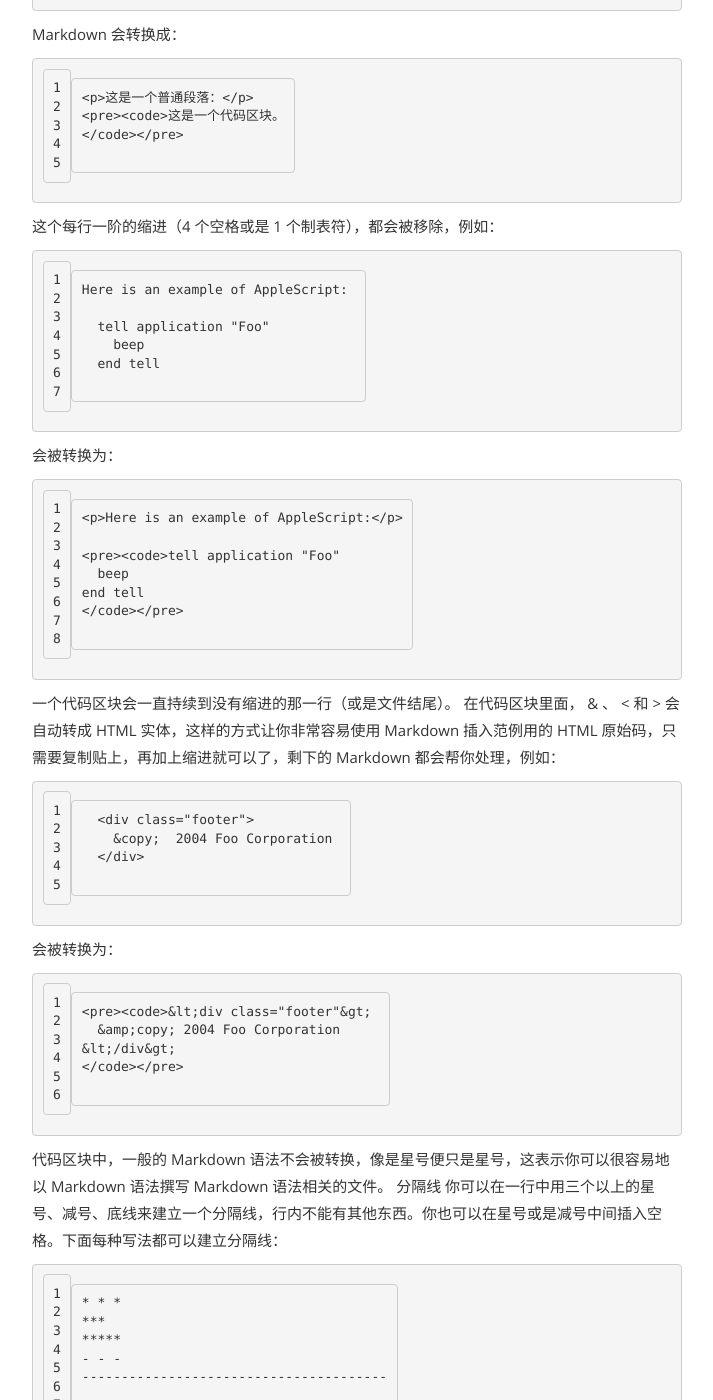
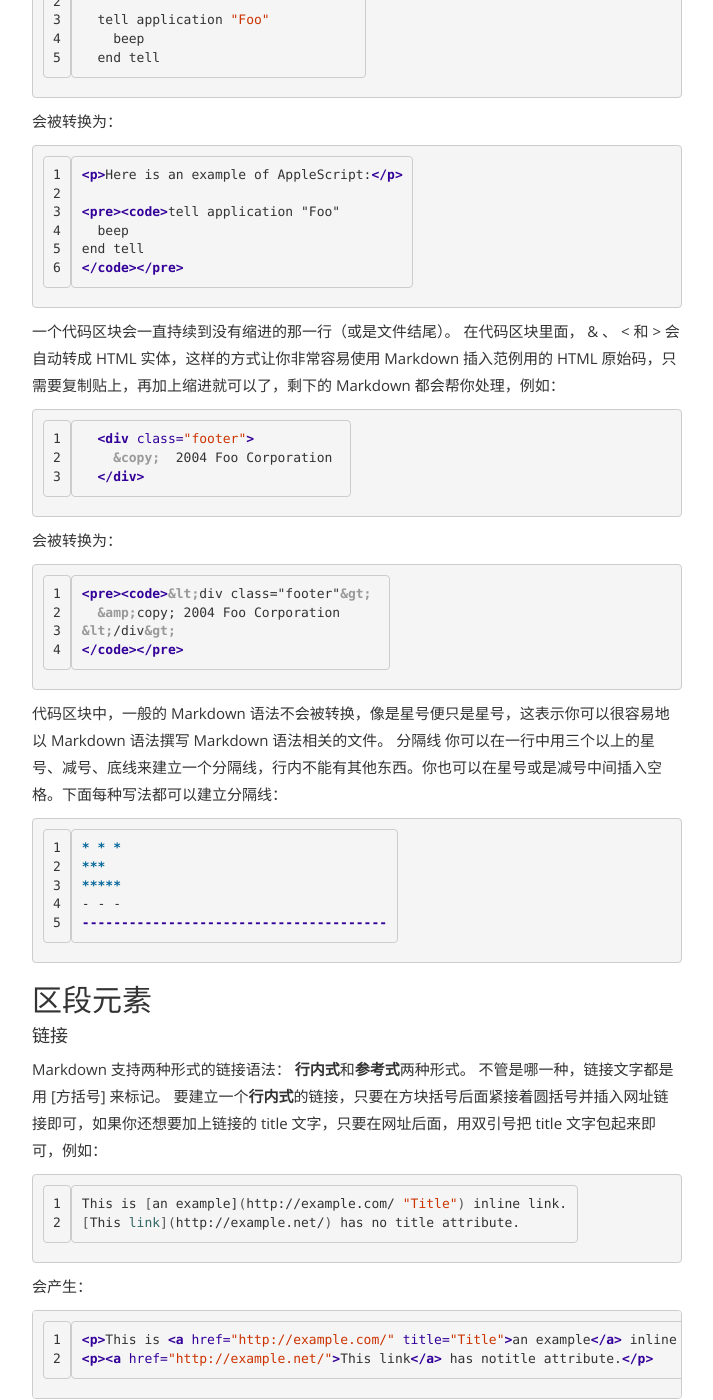
Before and after one commit to LumoCheung/lumocheung.github.com, a Jekyll site: the page built from _posts/2016-04-03-markdown-base.md, in a window 1280 px wide and 1400 px high, scrolled down 8959 px. Shown: the whole window, without its empty margins (283-996 px from the left). Built offline with Jekyll 4.4.1, drawn with Linux system fonts in a browser that asks for light colours; some of the changed text lies outside the part shown.

Commit message:
Update 2016-04-03-markdown-base.md

````diff
--- a/_posts/2016-04-03-markdown-base.md
+++ b/_posts/2016-04-03-markdown-base.md
@@ -179,39 +179,36 @@ Markdown 支持有序列表和无序列表。
 ```
 
 但是如果你懒，那也行：
-```
 
+```bash
 * Lorem ipsum dolor sit amet, consectetuer adipiscing elit.Aliquam hendrerit mi posuere lectus.
 Vestibulum enim wisi,viverra nec, fringilla in, laoreet vitae, risus.
 * Donec sit amet nisl. Aliquam semper ipsum sit amet velit.Suspendisse id sem consectetuer libero
 luctus adipiscing.
-
 ```
 
 如果列表项目间用空行分开，在输出 HTML 时 Markdown 就会将项目内容用` <p>` 标签包起来，举例来说：
 `* Bird* Magic`
 
 会被转换为：
-```
 
+```html
 <ul>
     <li>Bird</li>
     <li>Magic</li>
 </ul>
-
 ```
 
 但是这个：
 `* Bird* Magic`
 
 会被转换为：
-```
 
+```html
 <ul>
     <li><p>Bird</p></li>
     <li><p>Magic</p></li>
 </ul>
-
 ```
 
 列表项目可以包含多个段落，每个项目下的段落都必须缩进 4 个空格或是 1 个制表符：
@@ -220,30 +217,27 @@ Vestibulum enim wisi, viverra nec, fringilla in, laoreet vitae, risus. Donec sit
 2. Suspendisse id sem consectetuer libero luctus adipiscing.
 
 如果你每行都有缩进，看起来会看好很多，当然，再次地，如果你很懒惰，Markdown 也允许：
-```
 
+```bash
 * This is a list item with two paragraphs.
   This is the second paragraph in the list item. You'reonly required to indent the first line. Lorem
 ipsum dolorsit amet, consectetuer adipiscing elit.
 * Another item in the same list.
-
 ```
 
 如果要在列表项目内放进引用，那 > 就需要缩进：
-```
 
+```bash
 * A list item with a blockquote:
   > This is a blockquote
   > inside a list item.
-
 ```
 
 如果要放代码区块的话，该区块就需要缩进**两次**，也就是 8 个空格或是 2 个制表符：
-```
 
+```bash
 * 一列表项包含一个列表区块：
     <代码写在这>
-
 ```
 
 当然，项目列表很可能会不小心产生，像是下面这样的写法：
@@ -255,76 +249,68 @@ ipsum dolorsit amet, consectetuer adipiscing elit.
 #### 代码区块
 和程序相关的写作或是标签语言原始码通常会有已经排版好的代码区块，通常这些区块我们并不希望它以一般段落文件的方式去排版，而是照原来的样子显示，Markdown 会用 `<pre>` 和 `<code>` 标签来把代码区块包起来。
 要在 Markdown 中建立代码区块很简单，只要简单地缩进 4 个空格或是 1 个制表符就可以，例如，下面的输入：
-```
 
+```bash
 这是一个普通段落：
   这是一个代码区块。
-
 ```
 
 Markdown 会转换成：
-```
 
+```bash
 <p>这是一个普通段落：</p>
 <pre><code>这是一个代码区块。
 </code></pre>
-
 ```
 
 这个每行一阶的缩进（4 个空格或是 1 个制表符），都会被移除，例如：
-```
 
+```bash
 Here is an example of AppleScript:
 
   tell application "Foo"
     beep
   end tell
-
 ```
 
 会被转换为：
-```
 
+```html
 <p>Here is an example of AppleScript:</p>
 
 <pre><code>tell application "Foo"
   beep
 end tell
 </code></pre>
-
 ```
 
 一个代码区块会一直持续到没有缩进的那一行（或是文件结尾）。
 在代码区块里面， & 、 < 和 > 会自动转成 HTML 实体，这样的方式让你非常容易使用 Markdown 插入范例用的 HTML 原始码，只需要复制贴上，再加上缩进就可以了，剩下的 Markdown 都会帮你处理，例如：
-```
 
+```html
   <div class="footer">
     &copy;  2004 Foo Corporation
   </div>
-
 ```
 
 会被转换为：
-```
 
+```html
 <pre><code>&lt;div class="footer"&gt;
   &amp;copy; 2004 Foo Corporation
 &lt;/div&gt;
 </code></pre>
-
 ```
 
 代码区块中，一般的 Markdown 语法不会被转换，像是星号便只是星号，这表示你可以很容易地以 Markdown 语法撰写 Markdown 语法相关的文件。
 分隔线
 你可以在一行中用三个以上的星号、减号、底线来建立一个分隔线，行内不能有其他东西。你也可以在星号或是减号中间插入空格。下面每种写法都可以建立分隔线：
-```
-
+```bash
 * * *
 ***
 *****
 - - -
 ---------------------------------------
-
 ```
 
 ## 区段元素
@@ -333,40 +319,34 @@ end tell
 Markdown 支持两种形式的链接语法： **行内式**和**参考式**两种形式。
 不管是哪一种，链接文字都是用 [方括号] 来标记。
 要建立一个**行内式**的链接，只要在方块括号后面紧接着圆括号并插入网址链接即可，如果你还想要加上链接的 title 文字，只要在网址后面，用双引号把 title 文字包起来即可，例如：
-```
 
+```bash
 This is [an example](http://example.com/ "Title") inline link.
 [This link](http://example.net/) has no title attribute.
-
 ```
 
 会产生：
-```
 
+```html
 <p>This is <a href="http://example.com/" title="Title">an example</a> inline link.</p>
 <p><a href="http://example.net/">This link</a> has notitle attribute.</p>
-
 ```
 
 如果你是要链接到同样主机的资源，你可以使用相对路径：
-```
 
+```markdown
 See my [About](/about/) page for details.
-
 ```
 
 **参考式**的链接是在链接文字的括号后面再接上另一个方括号，而在第二个方括号里面要填入用以辨识链接的标记：
+
 ```
-
 This is [an example][id] reference-style link.
-
 ```
 
 你也可以选择性地在两个方括号中间加上一个空格：
 ```
-
 This is [an example] [id] reference-style link.
-
 ```
 
 接着，在文件的任意处，你可以把这个标记的链接内容定义出来：
````
